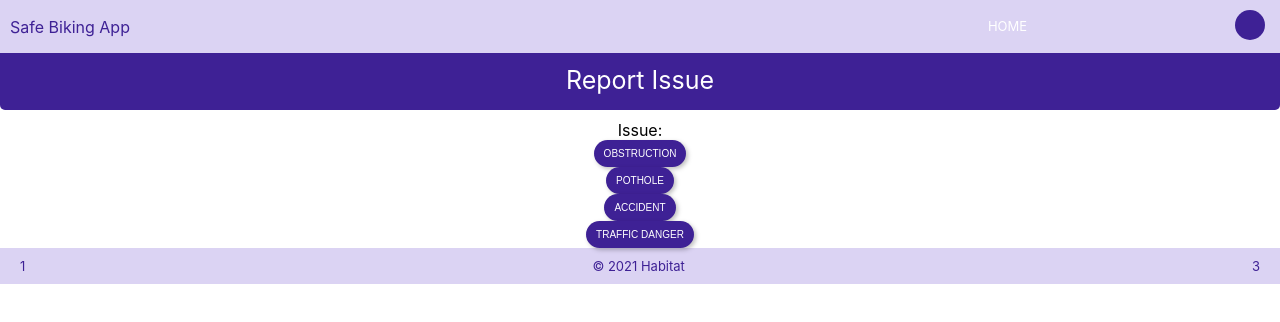
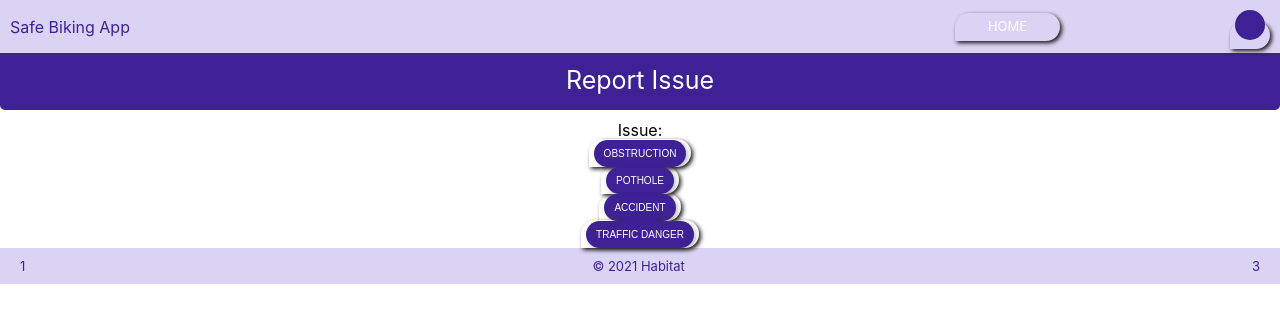
Before and after one commit to SafeBikingApp/SafeBikingRepo, a React (Create React App) app in the folder client/: page / in a window 1280 px wide. Shown: the top 322 px of the page. Built offline with nearby package versions, Linux system fonts and the light colour scheme.

Commit message:
Fixed card components

```diff
--- a/client/src/components/CSS/CardIssue.css
+++ b/client/src/components/CSS/CardIssue.css
@@ -1,6 +1,7 @@
 .cardissue-wrapper {
     border-radius: 20px 20px 20px 0px;
     width: 95px;
+    box-shadow: 2px 2px 4px rgba(0, 0, 0, 0.9);
 }
 
 .cardissue-body {
--- a/client/src/components/CSS/CardReportissue.css
+++ b/client/src/components/CSS/CardReportissue.css
@@ -4,4 +4,5 @@
     padding: 5px 5px 7px 5px;
     font-size: small;
     color: white;
+    box-shadow: 2px 2px 4px rgba(0, 0, 0, 0.9);
 }
```
